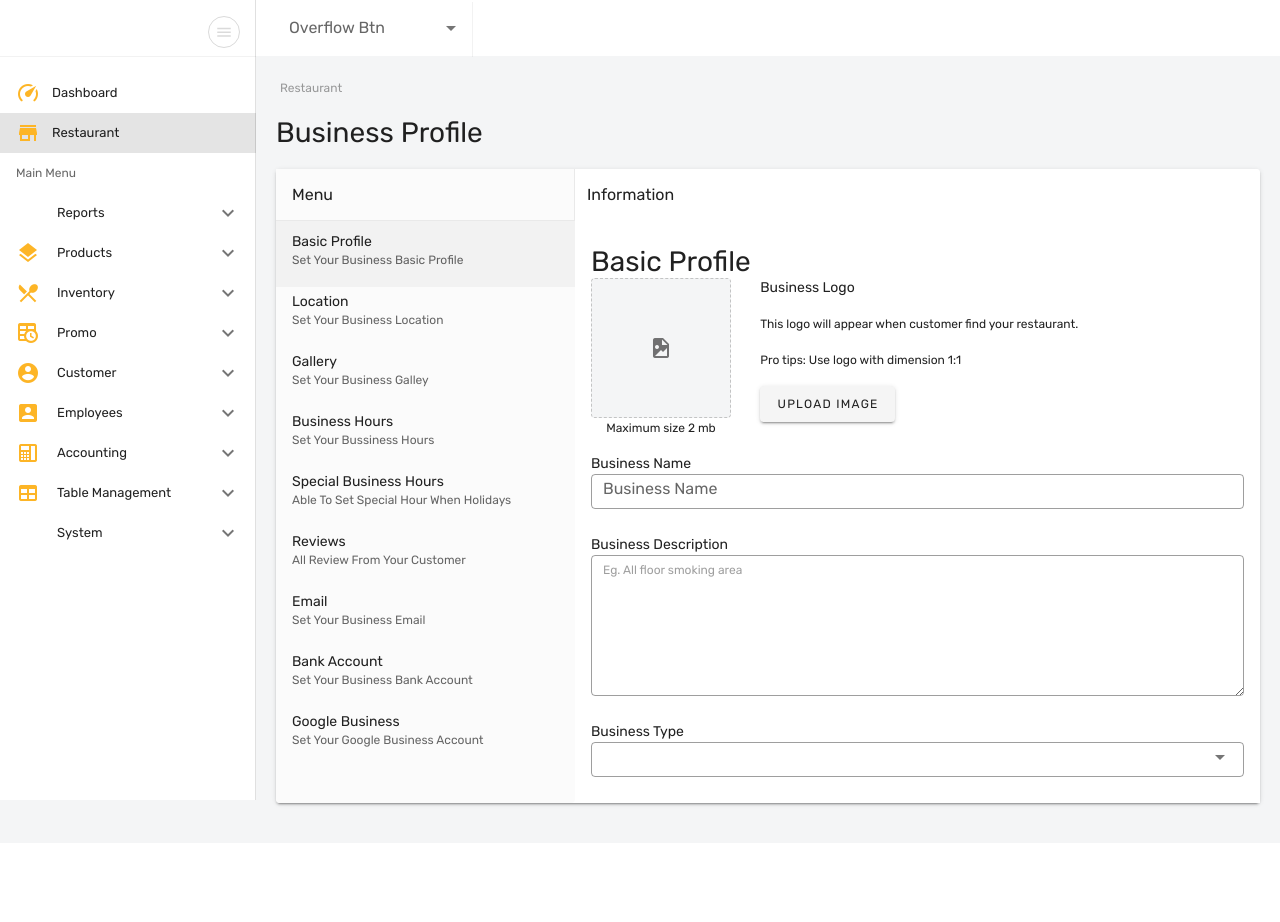
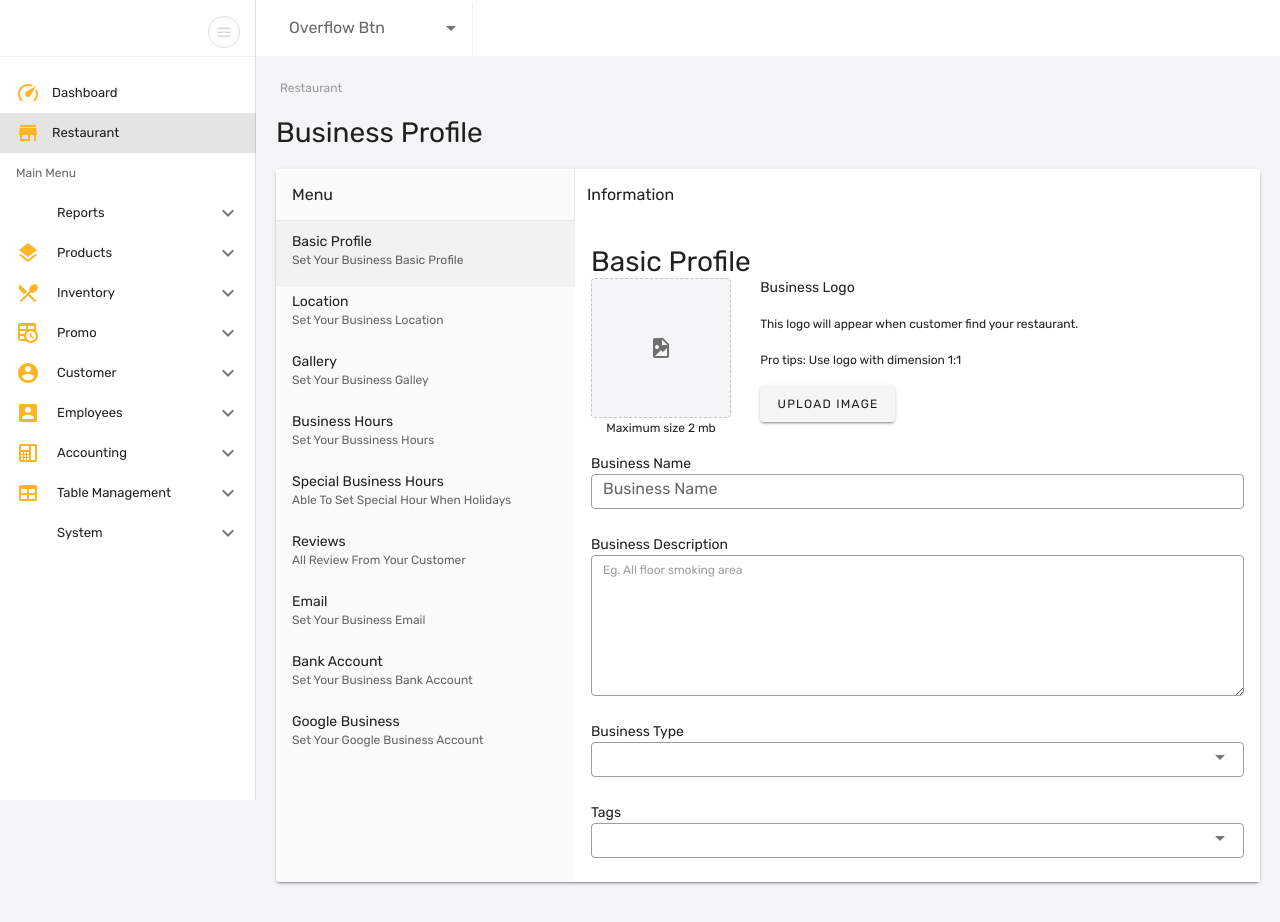
Before and after one commit to reynaldirey18/eatmore, a Vue app: page /restaurant in a window 1280 px wide. Before the commit the page ends 843 px from the top, so only its background shows below. Built offline with nearby package versions, Linux system fonts and the light colour scheme.

Commit message:
form complte

```diff
--- a/src/views/Restaurant/components/BasicProfile.vue
+++ b/src/views/Restaurant/components/BasicProfile.vue
@@ -1,5 +1,5 @@
 <template>
-    <div class="px-4 pt-6">
+    <div class="px-4 py-6">
         <h1 class="app-title">Basic Profile</h1>
         <form>
             <v-row>
@@ -44,6 +44,33 @@
                 outlined
                 ></v-select>
             </div>
+            <div>
+                <p class="app-title-small" style="margin-bottom: -5px">Tags</p>
+                <v-autocomplete
+                    ref="tagAutocomplete"
+                    v-model="tags"
+                    :items="tagList"
+                    chips
+                    small-chips
+                    deletable-chips
+                    full-width
+                    hide-details
+                    hide-no-data
+                    hide-selected
+                    multiple
+                    single-line
+                    outlined
+                    dense
+                    flat
+                    placeholder="Eg. Cafe, Cake, Sweet, No smoking "
+                    auto-select-first
+                    :value="tagInputValue"
+                    @change="onTagValueChange"
+                    @input="onTagInput"
+                    @keyup.enter="submitTag"
+                    @keyup.tab="submitTag"
+                ></v-autocomplete>
+            </div>
         </form>
     </div>
 </template>
@@ -64,6 +91,8 @@ export default {
           value: 1
         }
       ],
+      tagList: ['Smooking Area', 'Contain Pork', 'Cafe', 'Cake', 'Sweet', 'No Smoking'],
+      tagInputValue: '',
       businessLogo: null,
       businessName: '',
       businessDescription: '',
@@ -84,6 +113,32 @@ export default {
     },
     onFileChange (file) {
       this.businessLogo = file
+    },
+    onTagValueChange (e) {
+      console.log(e)
+    },
+    onTagInput (e) {
+    },
+    submitTag (e) {
+      const value = e.target.value
+      console.log(value)
+      if (value) {
+        const stringToMatch = new RegExp(value, 'g')
+        const filter = this.tagList.filter(item => {
+          return !!item.match(stringToMatch)
+        })
+
+        if (filter.length === 0) {
+          const filterValue = this.tags.filter(item => {
+            return item === value
+          })
+          if (filterValue.length === 0) {
+            e.target.value = ''
+            this.tagList.push(value)
+            this.tags.push(value)
+          }
+        }
+      }
     }
   }
 }
```
